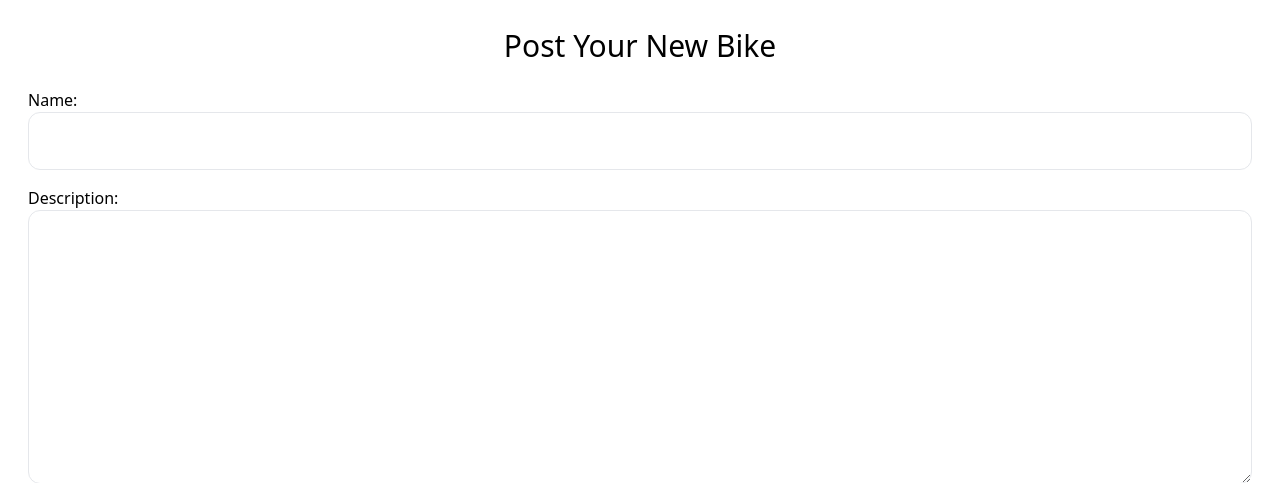
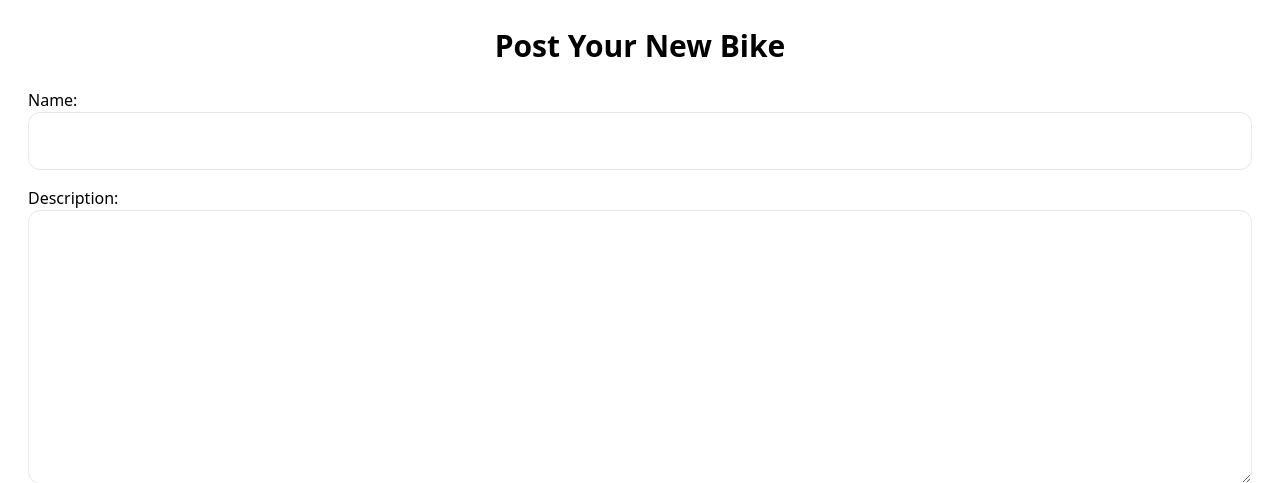
Before and after one commit to mansijmaharzn/motorcycle-haru, a Django app: page /bikes/new/ in a window 1280 px wide. Shown: the part 85-568 px from the top of the page. Run offline with Django 5.2, Linux system fonts and the light colour scheme; the visitor is signed in with stand-in values (Sample User, id 1); data that the repository does not hold is empty; some libraries are stand-ins or nearby versions.

Commit message:
enhance add bike page

```diff
--- a/motorcycle_haru/bikes/templates/bikes/new_bike.html
+++ b/motorcycle_haru/bikes/templates/bikes/new_bike.html
@@ -2,7 +2,7 @@
 {% block title %}New Bike{% endblock %}
 {% block content %}
 <div class="m-3 p-4">
-<h1 class="mb-6 text-3xl text-center">Post Your New Bike</h1>
+<h1 class="mb-6 text-3xl text-center font-semibold">Post Your New Bike</h1>
 <form method="post" enctype="multipart/form-data">
     {% csrf_token %}
 
```
